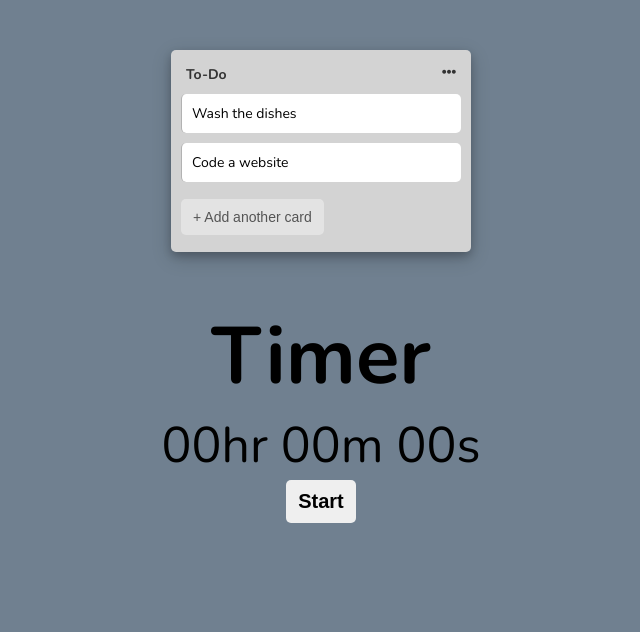
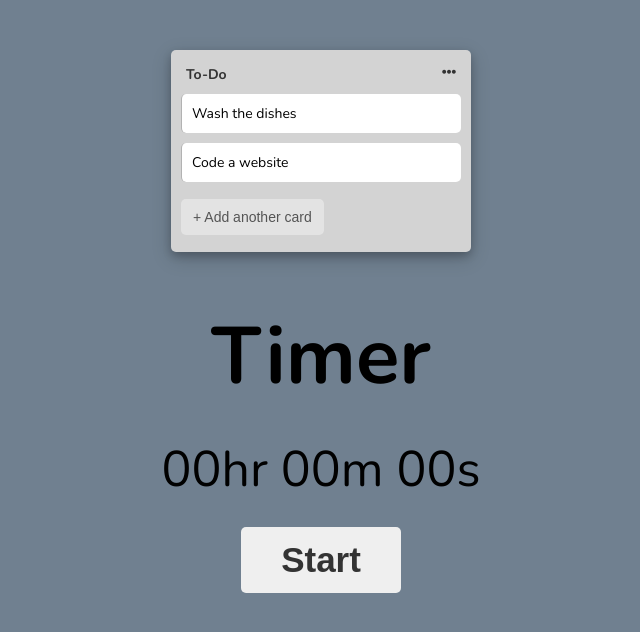
Before and after one commit to wwwLulu/Tracker-App, a Vue app: page / in a window 1280 px wide. Shown: the top 632 px of the page, without its empty margins (319-959 px from the left). Built offline with nearby package versions, Linux system fonts and the light colour scheme.

Commit message:
Added more basic styling

```diff
--- a/src/components/Timer.vue
+++ b/src/components/Timer.vue
@@ -92,6 +92,11 @@
 
 <style scoped lang="scss">
 .timer {
+    display: flex;
+    flex-direction: column;
+    justify-content: space-between;
+    align-items: center;
+    height: 291px;
     text-align: center;
     &__title {
         font-size: 8rem;
@@ -100,8 +105,10 @@
         font-size: 5rem;
     }
     &__start-button {
-        font-size: 2rem;
+        color: var(--color-black);
+        font-size: 3.5rem;
         font-weight: 600;
+        padding: 1.3rem 4rem;
     }
 }
 </style>
```
